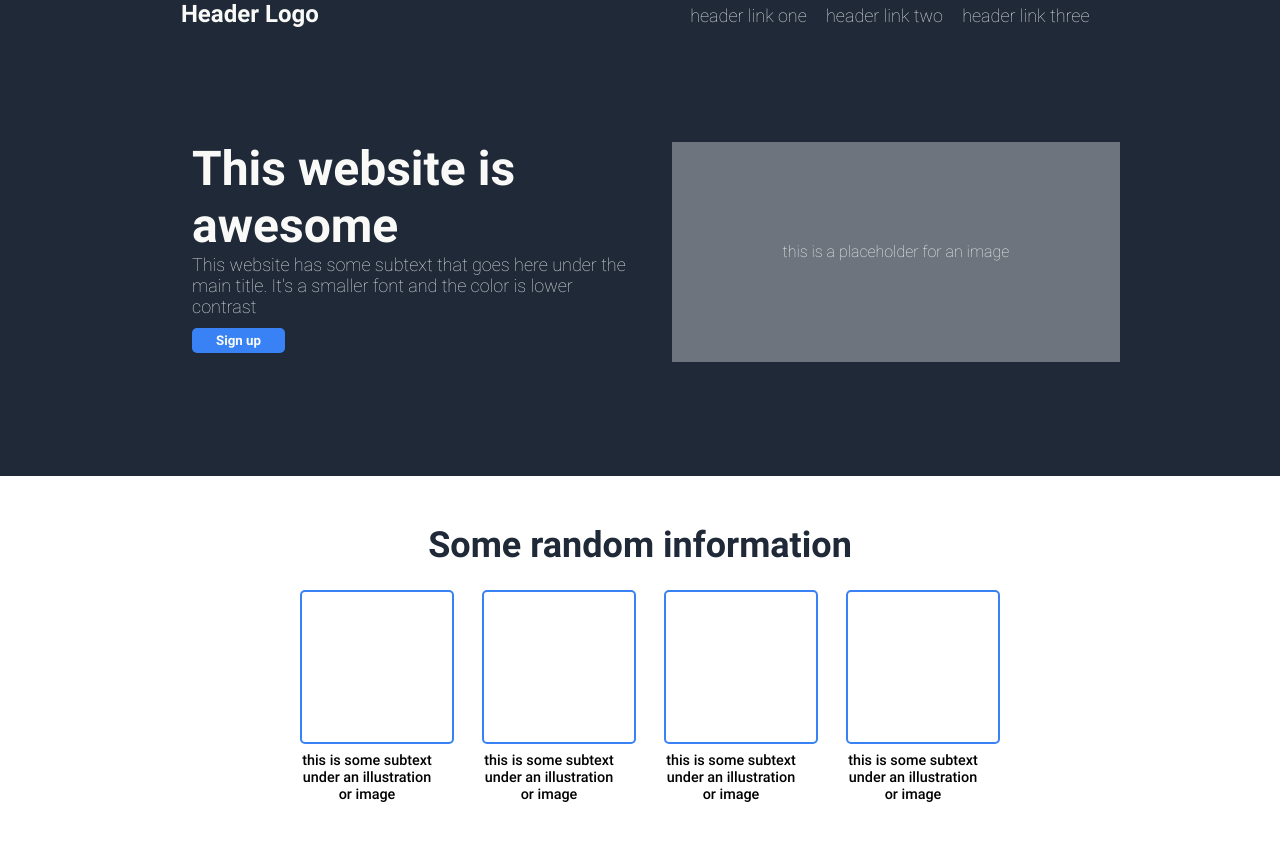
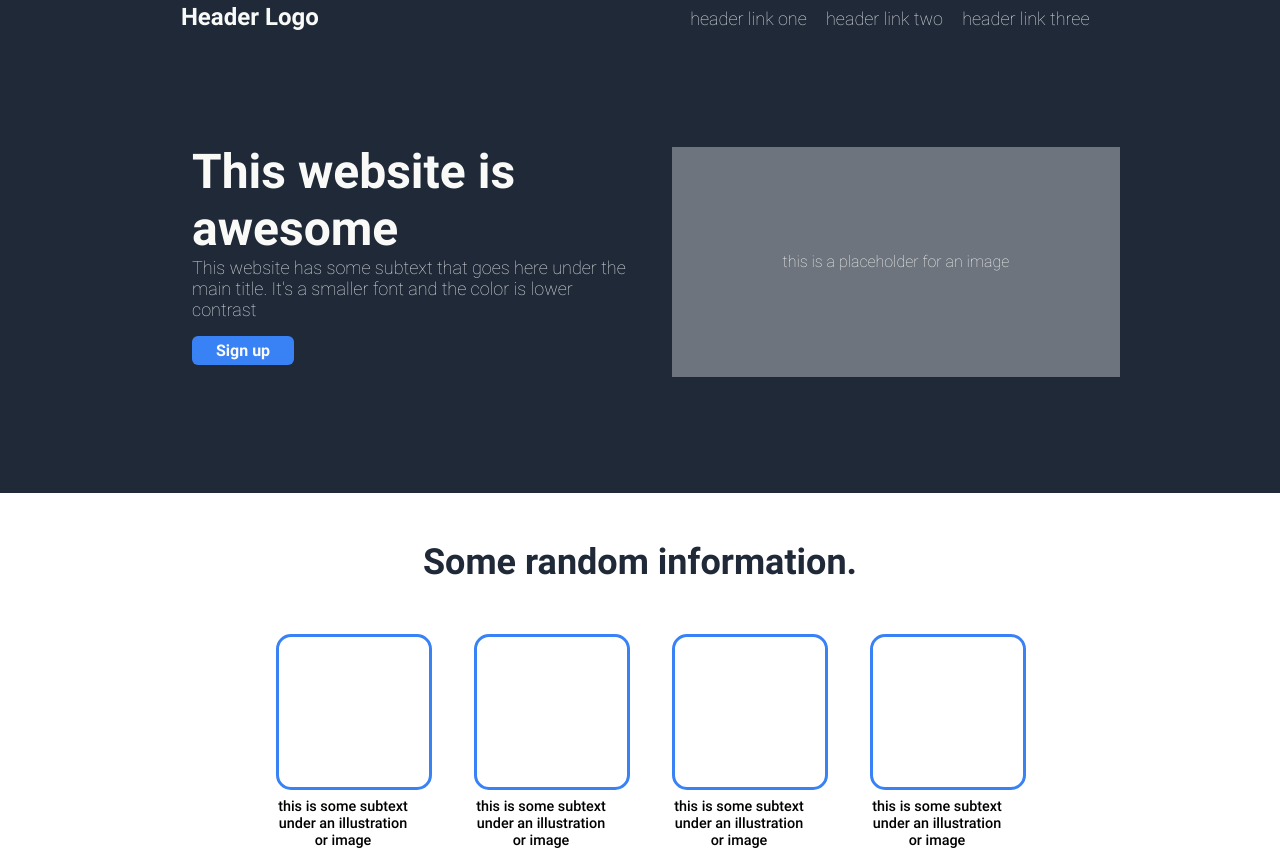
Before and after one commit to anitaki/main-css-project, a plain HTML site: page index.html in a window 1280 px wide. Shown: the top 860 px of the page. Drawn offline with Linux system fonts and the light colour scheme.

Commit message:
finished last details

```diff
--- a/css/style.css
+++ b/css/style.css
@@ -49,6 +49,7 @@ header {
   display: flex;
   justify-content: space-around;
   align-items: baseline;
+  padding: 0.2rem 0 0 0;
 }
 
 ul {
@@ -110,20 +111,21 @@ footer {
   justify-content: center;
   align-items: center;
   width: 35%;
-  height: 220px;
+  height: 230px;
   background-color: #6d747d;
   text-align: center;
 }
 
 .button {
-  margin: 0.7rem 0;
+  margin: 1rem 0;
   padding: 0.3rem 1.5rem;
   background-color: #3882f6;
   color: #f9faf8;
   font-family: "Roboto", sans-serif;
+  font-size: 1rem;
   font-weight: bold;
   border: none;
-  border-radius: 5px;
+  border-radius: 6px;
 }
 
 .container2 {
@@ -145,8 +147,8 @@ footer {
 .info-image {
   width: 150px;
   height: 150px;
-  border: 2px solid #3882f6;
-  border-radius: 5px;
+  border: 3.5px solid #3882f6;
+  border-radius: 15px;
 }
 
 .info-card {
@@ -154,7 +156,7 @@ footer {
   flex-direction: column;
   align-items: baseline;
   width: 150px;
-  margin: 1.5rem 1rem;
+  margin: 3.2rem 1.5rem;
 }
 
 .info-card figcaption {
@@ -196,10 +198,9 @@ footer {
   width: 60%;
   margin: 6rem auto;
   padding: 3rem 3rem;
-  border-radius: 5px;
+  border-radius: 10px;
   background-color: #3882f6;
   color: #f9faf8;
-
 }
 
 .call-to-action-button {
@@ -211,5 +212,5 @@ footer {
   font-weight: bold;
   color: #f9faf8;
   border: 2px solid #f9faf8;
-  border-radius: 5px;
+  border-radius: 6px;
 }
--- a/index.html
+++ b/index.html
@@ -32,7 +32,7 @@
         </div>
     </section>
     <section class="container2">
-        <h2>Some random information</h2>
+        <h2>Some random information.</h2>
         <div class="info-div">
             <div class="info-card">
                 <div class="info-image"></div>
@@ -53,12 +53,13 @@
         </div>
     </section>
     <section class="container3">
-<div class="quote-div">
-    <blockquote>
-        This is an inspiring quote, or a testimonial from a customer. Maybe it's just filling up space, or maybe people will actually read it. Who knows? All I know is that it looks nice
-    </blockquote>
-    <figcaption>-Thor</figcaption>
-</div>
+        <div class="quote-div">
+            <blockquote>
+                This is an inspiring quote, or a testimonial from a customer. Maybe it's just filling up space, or maybe
+                people will actually read it. Who knows? All I know is that it looks nice
+            </blockquote>
+            <figcaption>-Thor</figcaption>
+        </div>
     </section>
     <section class="container4">
         <div class="call-to-action-text">
@@ -69,5 +70,4 @@
     </section>
     <footer>copyright &copy;</footer>
 </body>
-
 </html>
```
